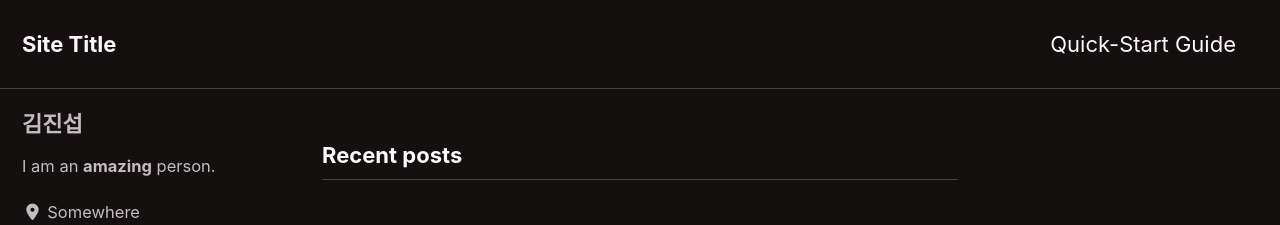
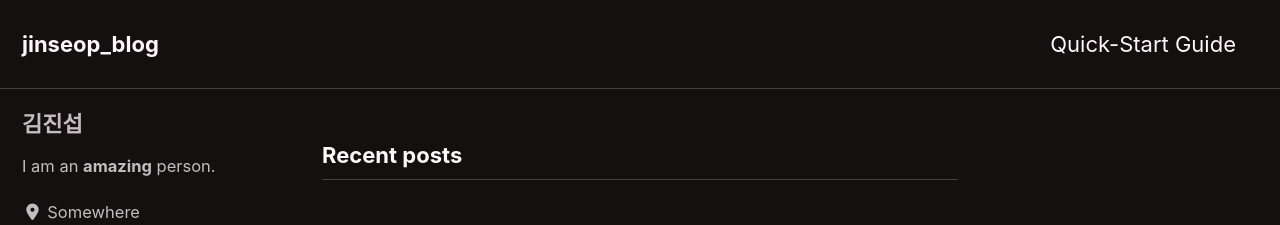
Before and after one commit to kim-jin-seop/kim-jin-seop.github.io, a Jekyll site: the page built from index.html, in a window 1280 px wide and 900 px high. Shown: the top 225 px of the window. Built offline with Jekyll 4.4.1, drawn with Linux system fonts in a browser that asks for light colours; cached includes are drawn as plain includes; nearby versions of some CDN libraries; the list of posts is cut into pages by our own code.

Commit message:
Update _config.yml

```diff
--- a/_config.yml
+++ b/_config.yml
@@ -16,14 +16,14 @@ minimal_mistakes_skin    : "neon" # "air", "aqua", "contrast", "dark", "dirt", "
 
 # Site Settings
 locale                   : "en-US"
-title                    : "Site Title"
+title                    : "jinseop_blog"
 title_separator          : "-"
 subtitle                 : # site tagline that appears below site title in masthead
 name                     : "김진섭"
-description              : "An amazing website."
-url                      : # the base hostname & protocol for your site e.g. "https://mmistakes.github.io"
+description              : "훌륭한 개발자가 되기 위한 노력"
+url                      : "https://kim-jin-seop.github.io" # the base hostname & protocol for your site e.g. "https://mmistakes.github.io"
 baseurl                  : # the subpath of your site, e.g. "/blog"
-repository               : # GitHub username/repo-name e.g. "mmistakes/minimal-mistakes"
+repository               : kim-jin-seop/ # GitHub username/repo-name e.g. "mmistakes/minimal-mistakes"
 teaser                   : # path of fallback teaser image, e.g. "/assets/images/500x300.png"
 logo                     : # path of logo image to display in the masthead, e.g. "/assets/images/88x88.png"
 masthead_title           : # overrides the website title displayed in the masthead, use " " for no title
```
